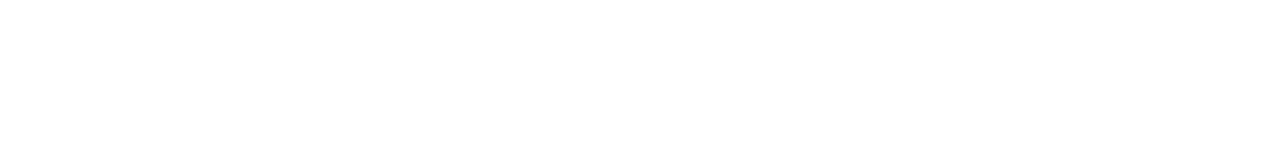
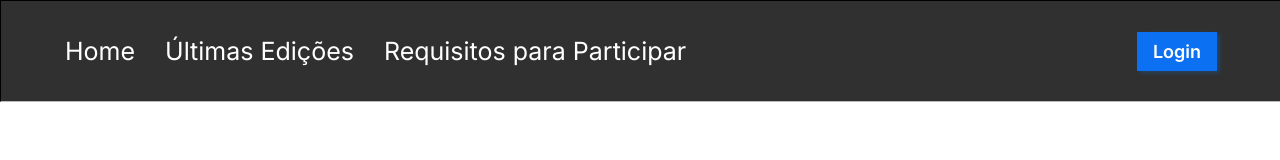
Before and after one commit to lubias/bootcamp-dnc, a plain HTML site: page index.html in a window 1280 px wide. Drawn offline with Linux system fonts and the light colour scheme.

Commit message:
Finalizando Menu

```diff
--- a/css/style.css
+++ b/css/style.css
@@ -0,0 +1,51 @@
+*{
+    margin: 0px;
+    padding: 0px;
+    font-family: 'Inter', sans-serif;
+}
+
+a{
+    text-decoration: none;
+}
+
+#principal{
+    width: 100%;
+    background: #303030;
+    height: 100px;
+    border: 1px solid black;
+    display: flex;
+    align-items: center;
+    justify-content: space-between;
+    border-bottom: 1px solid #BABABA;
+}
+
+#principal div a{
+    font-size: 25px;
+    line-height: 30px;
+    color: #FFFFFF;
+    margin-right: 30px;
+
+}
+
+#principal div a:hover{
+    color: #0C70F2;
+}
+
+#principal button{
+    margin-right: 5%;
+    background-color: #0C70F2;
+    height: 39px;
+    width: 80px;
+    border: none;
+    color: #FFFFFF;
+    font-size: 18px;
+    font-weight: 600;
+    box-shadow: 3px 2px 4px rgba(12, 122, 242, 0.25);
+    cursor: pointer;
+}
+
+#menu{
+    display: flex;
+    width: 55%;
+    margin-left: 5%;
+}
--- a/index.html
+++ b/index.html
@@ -1,13 +1,23 @@
 <!DOCTYPE html>
-<html lang="en">
+<html lang="pt-br">
 <head>
     <meta charset="UTF-8">
     <meta http-equiv="X-UA-Compatible" content="IE=edge">
     <meta name="viewport" content="width=device-width, initial-scale=1.0">
+    <link rel="preconnect" href="https://fonts.googleapis.com">
+<link rel="preconnect" href="https://fonts.gstatic.com" crossorigin>
+<link href="https://fonts.googleapis.com/css2?family=Inter:wght@400;600;700&display=swap" rel="stylesheet">
     <link rel="stylesheet" href="./css/style.css">
     <title>Bootcamp DNC</title>
 </head>
 <body>
-
+    <nav id="principal">
+        <div id="menu">
+            <a href="">Home</a>
+            <a href="">Últimas Edições</a>
+            <a href="">Requisitos para Participar</a>
+        </div>
+        <button>Login</button>
+    </nav>
 </body>
 </html>
```
